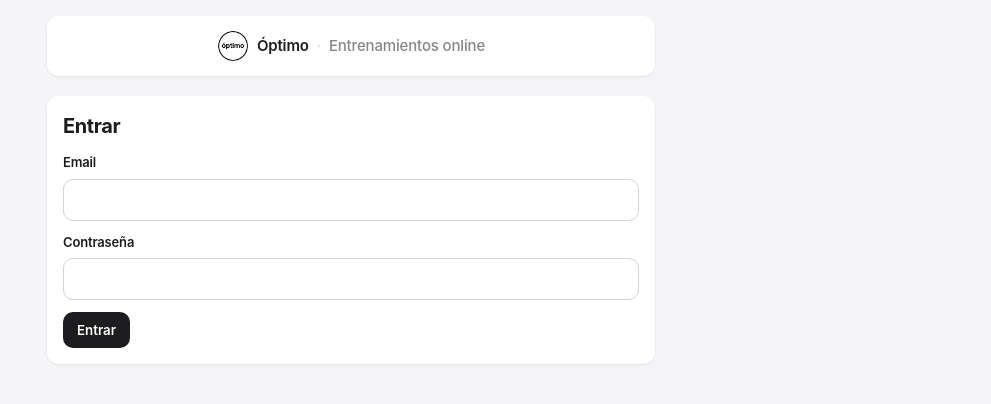
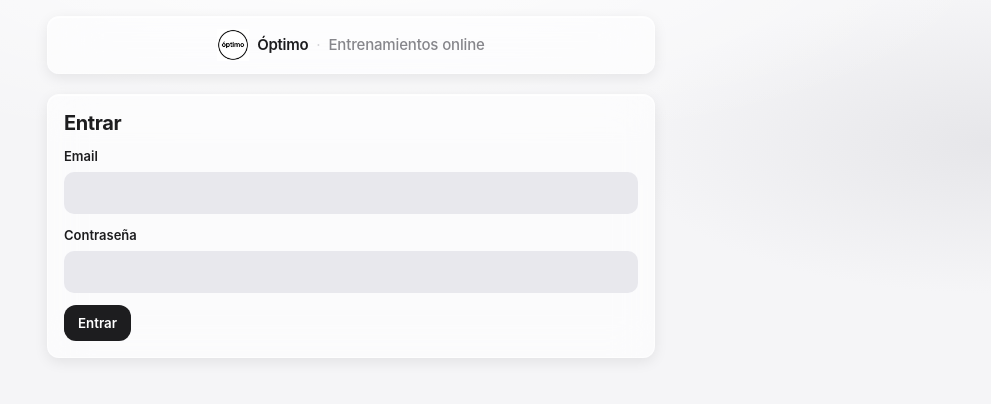
Before and after one commit to AdriiValle/optimo-online, a Next.js app: page /login in a window 1280 px wide. Shown: the top 404 px of the page, without its empty margins (289-1280 px from the left). Built offline with nearby package versions, Linux system fonts and the light colour scheme.

Commit message:
Cristal Apple sobre el look Óptimo, sin tocar datos ni quién ve qué.
Co-authored-by: Cursor <cursoragent@cursor.com>

```diff
--- /dev/null
+++ b/app/components/brand-header.tsx
@@ -0,0 +1,35 @@
+import type { ReactNode } from "react";
+
+type Props = {
+  player?: string;
+  meta?: string;
+  trailing?: ReactNode;
+};
+
+export function BrandHeader({ player, meta, trailing }: Props) {
+  return (
+    <header className="doc-header">
+      <div className="brand-row">
+        <img className="brand-logo" src="/logo-optimo.png" width={32} height={32} alt="" />
+        <span className="brand-title">Óptimo</span>
+        {player ? (
+          <>
+            <span className="brand-sep" aria-hidden="true">
+              ·
+            </span>
+            <span className="brand-player">{player}</span>
+          </>
+        ) : null}
+        {meta ? (
+          <>
+            <span className="brand-sep" aria-hidden="true">
+              ·
+            </span>
+            <span className="brand-meta">{meta}</span>
+          </>
+        ) : null}
+      </div>
+      {trailing}
+    </header>
+  );
+}
--- a/app/globals.css
+++ b/app/globals.css
@@ -15,23 +15,39 @@
   --font: -apple-system, BlinkMacSystemFont, "SF Pro Text", "SF Pro Display", system-ui, "Segoe UI", sans-serif;
 }
 
-html { font-size: 16px; }
+html {
+  font-size: 16px;
+  font-optical-sizing: auto;
+  color-scheme: light;
+}
 
 body {
   margin: 0;
-  background: var(--bg);
   color: var(--text);
   font-family: var(--font);
   line-height: 1.47;
   letter-spacing: -0.01em;
   -webkit-font-smoothing: antialiased;
+  -moz-osx-font-smoothing: grayscale;
+  background-color: var(--bg);
+  background-image:
+    radial-gradient(ellipse 90% 48% at 50% -8%, rgba(255, 255, 255, 0.95), transparent 58%),
+    radial-gradient(ellipse 55% 36% at 100% 18%, rgba(210, 210, 215, 0.42), transparent 52%),
+    radial-gradient(ellipse 48% 32% at 0% 72%, rgba(232, 232, 237, 0.7), transparent 50%);
+  background-attachment: fixed;
+}
+
+button, a, input, select, textarea {
+  touch-action: manipulation;
 }
 
 .page {
   width: 100%;
   max-width: 640px;
   margin: 0 auto;
-  padding: 16px 16px 40px;
+  padding: 16px 16px calc(40px + env(safe-area-inset-bottom, 0px));
+  padding-left: max(16px, env(safe-area-inset-left, 0px));
+  padding-right: max(16px, env(safe-area-inset-right, 0px));
 }
 
 .brand-row {
@@ -41,45 +57,65 @@ body {
   justify-content: center;
   gap: 0.35rem 0.5rem;
   font-size: clamp(0.8125rem, 3.2vw, 0.9375rem);
+  line-height: 1.2;
 }
 
-.brand-logo { width: 32px; height: 32px; object-fit: contain; }
-.brand-title, .brand-player { font-weight: 600; }
+.brand-logo { width: 32px; height: 32px; object-fit: contain; flex-shrink: 0; }
+.brand-title, .brand-player { font-weight: 600; letter-spacing: -0.02em; }
 .brand-sep { color: var(--line); }
 .brand-meta, .muted { color: var(--secondary); font-weight: 500; }
 
 .card {
-  background: var(--surface);
+  background: rgba(255, 255, 255, 0.62);
+  -webkit-backdrop-filter: blur(20px) saturate(180%);
+  backdrop-filter: blur(20px) saturate(180%);
   border-radius: var(--radius);
-  box-shadow: var(--shadow-sm);
+  border: 1px solid rgba(255, 255, 255, 0.55);
+  box-shadow: var(--shadow-md), inset 0 1px 0 rgba(255, 255, 255, 0.82);
   padding: 16px;
   margin-bottom: 16px;
 }
 
 header.doc-header {
+  position: sticky;
+  top: max(10px, env(safe-area-inset-top, 0px));
+  z-index: 20;
+  display: flex;
+  flex-direction: column;
+  gap: 8px;
   margin-bottom: 1.25rem;
-  padding: 14px 16px;
-  background: var(--surface);
+  padding: 12px 16px;
+  background: rgba(255, 255, 255, 0.56);
+  -webkit-backdrop-filter: blur(24px) saturate(180%);
+  backdrop-filter: blur(24px) saturate(180%);
   border-radius: var(--radius);
-  box-shadow: var(--shadow-sm);
+  border: 1px solid rgba(255, 255, 255, 0.5);
+  box-shadow: var(--shadow-md), inset 0 1px 0 rgba(255, 255, 255, 0.85);
 }
 
 h1, h2, h3 { letter-spacing: -0.02em; }
-h1 { font-size: 1.25rem; margin: 0 0 12px; }
-h2 { font-size: 1.0625rem; margin: 0; }
-h3 { font-size: 1rem; margin: 0 0 8px; }
+h1 { font-size: 1.25rem; line-height: 1.2; margin: 0 0 12px; }
+h2 { font-size: 1.0625rem; line-height: 1.25; margin: 0; }
+h3 { font-size: 1rem; line-height: 1.25; margin: 0 0 8px; }
 
-label { display: block; font-size: 0.8125rem; font-weight: 600; margin: 0 0 6px; }
+.card > h2 { margin-bottom: 12px; }
+
+label { display: block; font-size: 0.8125rem; font-weight: 600; margin: 0 0 6px; letter-spacing: 0; }
 input, select, textarea, button { font-family: var(--font); }
 input, select, textarea {
   width: 100%;
-  border: 1px solid var(--line);
+  border: 1px solid transparent;
   border-radius: 10px;
   padding: 10px 12px;
   font-size: 1rem;
-  background: var(--surface);
+  background: var(--fill-secondary);
   color: var(--text);
   margin-bottom: 12px;
+}
+input:focus, select:focus, textarea:focus {
+  outline: none;
+  background: var(--surface);
+  box-shadow: inset 0 0 0 1.5px var(--text);
 }
 
 textarea { min-height: 72px; resize: vertical; }
@@ -89,15 +125,21 @@ textarea { min-height: 72px; resize: vertical; }
   align-items: center;
   justify-content: center;
   border: none;
-  border-radius: 10px;
+  border-radius: var(--radius);
   padding: 10px 14px;
   background: var(--accent);
   color: #fff;
   font-weight: 600;
   cursor: pointer;
+  transition: transform 100ms ease-out, background 150ms ease;
 }
 .btn:hover { background: var(--accent-hover); }
-.btn.secondary { background: var(--fill-secondary); color: var(--text); }
+.btn:active { transform: scale(0.97); }
+.btn.secondary {
+  background: var(--fill-secondary);
+  color: var(--text);
+}
+.btn.secondary:hover { background: #DCDCE0; }
 
 .icon-btn {
   display: inline-flex;
@@ -112,11 +154,17 @@ textarea { min-height: 72px; resize: vertical; }
   font-size: 1.125rem;
   cursor: pointer;
   color: var(--text);
+  transition: transform 100ms ease-out, background 150ms ease;
 }
+.icon-btn:hover { background: #DCDCE0; }
+.icon-btn:active { transform: scale(0.96); }
 .icon-btn:focus-visible { outline: 2px solid var(--text); outline-offset: 2px; }
 
 .error { color: #c41e3a; font-size: 0.875rem; margin: 0 0 12px; }
 .ok { color: #248a3d; font-size: 0.875rem; }
+
+.stack { margin-bottom: 16px; }
+.stack > h1 { padding: 0 4px; }
 
 .athlete-list { display: grid; gap: 12px; }
 .athlete-card {
@@ -126,7 +174,10 @@ textarea { min-height: 72px; resize: vertical; }
   align-items: center;
   text-decoration: none;
   color: inherit;
+  margin-bottom: 0;
+  transition: transform 100ms ease-out, background 150ms ease;
 }
+.athlete-card:active { transform: scale(0.98); }
 .avatar {
   width: 56px;
   height: 56px;
@@ -140,7 +191,20 @@ textarea { min-height: 72px; resize: vertical; }
   align-items: center;
   gap: 8px;
 }
-.recovery-value { font-size: 1.5rem; font-weight: 700; letter-spacing: -0.03em; }
+.recovery-value {
+  font-size: 1.5rem;
+  font-weight: 700;
+  letter-spacing: -0.03em;
+  font-variant-numeric: tabular-nums;
+  min-width: 56px;
+  min-height: 56px;
+  padding: 8px;
+  display: inline-flex;
+  align-items: center;
+  justify-content: center;
+  background: var(--fill-secondary);
+  border-radius: var(--radius);
+}
 
 .cal-nav {
   display: flex;
@@ -255,14 +319,14 @@ textarea { min-height: 72px; resize: vertical; }
 }
 .tape-day.side { opacity: 0.55; transform: scale(0.94); }
 .tape-day.active {
-  background: var(--fill-secondary);
-  box-shadow: inset 0 0 0 1.5px var(--text), var(--shadow-sm);
+  background: var(--surface);
+  box-shadow: var(--shadow-sm);
   transform: scale(1.02);
   min-height: 82px;
 }
-.tape-dow { font-size: 0.625rem; font-weight: 600; color: var(--secondary); }
+.tape-dow { font-size: 0.625rem; font-weight: 600; color: var(--secondary); letter-spacing: 0.02em; }
 .tape-num { font-size: 0.8125rem; font-weight: 600; font-variant-numeric: tabular-nums; }
-.tape-day.active .tape-num { font-size: 1.0625rem; font-weight: 700; }
+.tape-day.active .tape-num { font-size: 1.0625rem; font-weight: 700; letter-spacing: -0.02em; }
 .tape-day .md-tag { font-size: 9px; font-weight: 600; color: var(--secondary); margin-top: 3px; }
 .tape-day.active .md-tag { color: var(--text); }
 .tape-day .crest { max-width: 22px; max-height: 22px; }
@@ -287,6 +351,8 @@ textarea { min-height: 72px; resize: vertical; }
 .day-focus h3 {
   font-size: clamp(1.25rem, 4.5vw, 1.5rem);
   font-weight: 700;
+  line-height: 1.15;
+  letter-spacing: -0.03em;
   margin: 0;
 }
 .day-focus-md {
@@ -307,6 +373,7 @@ textarea { min-height: 72px; resize: vertical; }
   overflow-x: auto;
   border-radius: var(--radius);
   border: 1px solid var(--line);
+  background: var(--surface);
 }
 .content-table { width: 100%; border-collapse: collapse; font-size: 0.875rem; }
 .content-table th, .content-table td {
@@ -315,13 +382,14 @@ textarea { min-height: 72px; resize: vertical; }
   text-align: left;
 }
 .content-table th {
-  background: var(--bg);
+  background: var(--fill-secondary);
   color: var(--secondary);
   font-size: 0.75rem;
+  font-weight: 600;
   text-transform: uppercase;
 }
 .content-table tr.section-head td {
-  background: var(--bg);
+  background: var(--fill-secondary);
   color: var(--secondary);
   font-weight: 600;
   font-size: 0.6875rem;
@@ -339,4 +407,50 @@ textarea { min-height: 72px; resize: vertical; }
 .photo-block { display: flex; gap: 12px; align-items: center; margin-bottom: 12px; }
 .photo-block .avatar { width: 72px; height: 72px; }
 
-.top-actions { display: flex; justify-content: flex-end; margin-bottom: 8px; }
+.top-actions {
+  display: flex;
+  justify-content: flex-end;
+  margin: 0;
+}
+.top-actions .btn {
+  padding: 6px 12px;
+  font-size: 0.8125rem;
+}
+
+@media (prefers-reduced-transparency: reduce) {
+  body { background-image: none; }
+  .card,
+  header.doc-header {
+    background: var(--surface);
+    -webkit-backdrop-filter: none;
+    backdrop-filter: none;
+    border-color: var(--line);
+    box-shadow: var(--shadow-sm);
+  }
+}
+
+@media (prefers-contrast: more) {
+  .card,
+  header.doc-header {
+    background: var(--surface);
+    -webkit-backdrop-filter: none;
+    backdrop-filter: none;
+    border: 1px solid var(--text);
+  }
+  input, select, textarea {
+    border: 1px solid var(--text);
+  }
+}
+
+@media (prefers-reduced-motion: reduce) {
+  .btn,
+  .icon-btn,
+  .athlete-card {
+    transition: none;
+  }
+  .btn:active,
+  .icon-btn:active,
+  .athlete-card:active {
+    transform: none;
+  }
+}
--- a/app/layout.tsx
+++ b/app/layout.tsx
@@ -1,9 +1,17 @@
-import type { Metadata } from "next";
+import type { Metadata, Viewport } from "next";
 import "./globals.css";
 
 export const metadata: Metadata = {
   title: "Óptimo — Entrenamientos online",
   description: "Recuperación y plan del día"
+};
+
+export const viewport: Viewport = {
+  width: "device-width",
+  initialScale: 1,
+  viewportFit: "cover",
+  colorScheme: "light",
+  themeColor: "#F5F5F7"
 };
 
 export default function RootLayout({ children }: { children: React.ReactNode }) {
--- a/app/login/page.tsx
+++ b/app/login/page.tsx
@@ -1,6 +1,7 @@
 import { AuthError } from "next-auth";
 import { redirect } from "next/navigation";
 import { signIn } from "@/lib/auth";
+import { BrandHeader } from "@/app/components/brand-header";
 
 async function login(formData: FormData) {
   "use server";
@@ -26,16 +27,7 @@ export default async function LoginPage({
   const q = await searchParams;
   return (
     <main className="page">
-      <header className="doc-header">
-        <div className="brand-row">
-          <img className="brand-logo" src="/logo-optimo.png" width={32} height={32} alt="" />
-          <span className="brand-title">Óptimo</span>
-          <span className="brand-sep" aria-hidden="true">
-            ·
-          </span>
-          <span className="brand-meta">Entrenamientos online</span>
-        </div>
-      </header>
+      <BrandHeader meta="Entrenamientos online" />
       <section className="card">
         <h1>Entrar</h1>
         {q.error ? <p className="error">Email o contraseña incorrectos.</p> : null}
--- a/app/not-found.tsx
+++ b/app/not-found.tsx
@@ -1,6 +1,9 @@
+import { BrandHeader } from "@/app/components/brand-header";
+
 export default function NotFound() {
   return (
     <main className="page">
+      <BrandHeader meta="Entrenamientos online" />
       <section className="card">
         <h1>No encontrado</h1>
         <p className="muted">Esa página no existe.</p>
```
Also changed, not shown: app/a/[id]/page.tsx (+10 -17 lines), app/panel/page.tsx (+4 -11 lines), workflow/briefs/from-opus-look.md (added, +13 -0 lines).
